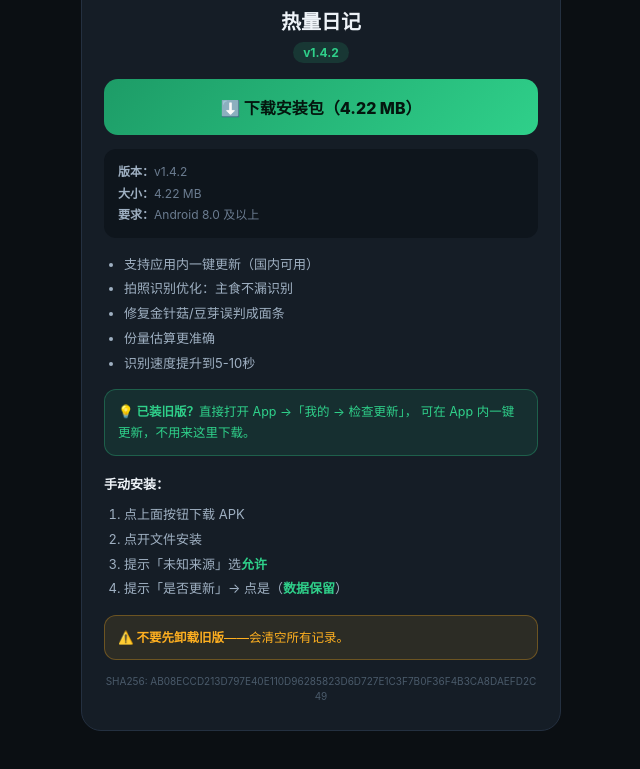
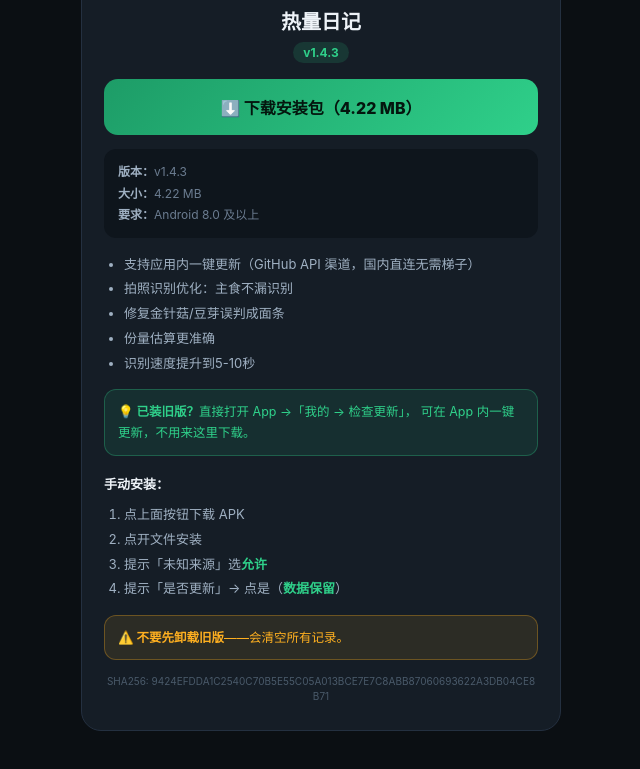
Before and after one commit to zhouyu-1/mytest, a website: page dist/index.html in a window 1280 px wide. Shown: the part 115-884 px from the top of the page, without its empty margins (319-959 px from the left). Drawn offline with Linux system fonts and the light colour scheme.

Commit message:
release: download page for v1.4.3

```diff
--- a/dist/index.html
+++ b/dist/index.html
@@ -3,7 +3,7 @@
 <head>
 <meta charset="UTF-8">
 <meta name="viewport" content="width=device-width,initial-scale=1,viewport-fit=cover">
-<title>热量日记 v1.4.2</title>
+<title>热量日记 v1.4.3</title>
 <style>
   *{box-sizing:border-box;-webkit-tap-highlight-color:transparent}
   body{margin:0;padding:24px 20px 40px;background:#0b0f13;color:#eef3f8;
@@ -37,17 +37,17 @@
 <div class="card">
   <div class="logo">🔥</div>
   <h1>热量日记</h1>
-  <div class="ver">v1.4.2</div>
+  <div class="ver">v1.4.3</div>
 
   <a class="dl" href="https://cdn.jsdelivr.net/gh/zhouyu-1/mytest@latest/dist/calorie-diary-latest.apk" download>⬇️ 下载安装包（4.22 MB）</a>
 
   <div class="meta">
-    <b>版本：</b>v1.4.2<br>
+    <b>版本：</b>v1.4.3<br>
     <b>大小：</b>4.22 MB<br>
     <b>要求：</b>Android 8.0 及以上
   </div>
 
-  <ul style="text-align:left;font-size:13px;color:#9fb0c2;line-height:1.9;padding-left:20px;margin:12px 0"><li>支持应用内一键更新（国内可用）</li><li>拍照识别优化：主食不漏识别</li><li>修复金针菇/豆芽误判成面条</li><li>份量估算更准确</li><li>识别速度提升到5-10秒</li></ul>
+  <ul style="text-align:left;font-size:13px;color:#9fb0c2;line-height:1.9;padding-left:20px;margin:12px 0"><li>支持应用内一键更新（GitHub API 渠道，国内直连无需梯子）</li><li>拍照识别优化：主食不漏识别</li><li>修复金针菇/豆芽误判成面条</li><li>份量估算更准确</li><li>识别速度提升到5-10秒</li></ul>
 
   <div class="auto">
     <b>💡 已装旧版？</b>直接打开 App →「我的 → 检查更新」，
@@ -68,7 +68,7 @@
     <b>⚠️ 不要先卸载旧版</b>——会清空所有记录。
   </div>
 
-  <div class="sha">SHA256: AB08ECCD213D797E40E110D96285823D6D727E1C3F7B0F36F4B3CA8DAEFD2C49</div>
+  <div class="sha">SHA256: 9424EFDDA1C2540C70B5E55C05A013BCE7E7C8ABB87060693622A3DB04CE8B71</div>
 </div>
 </body>
 </html>
```
